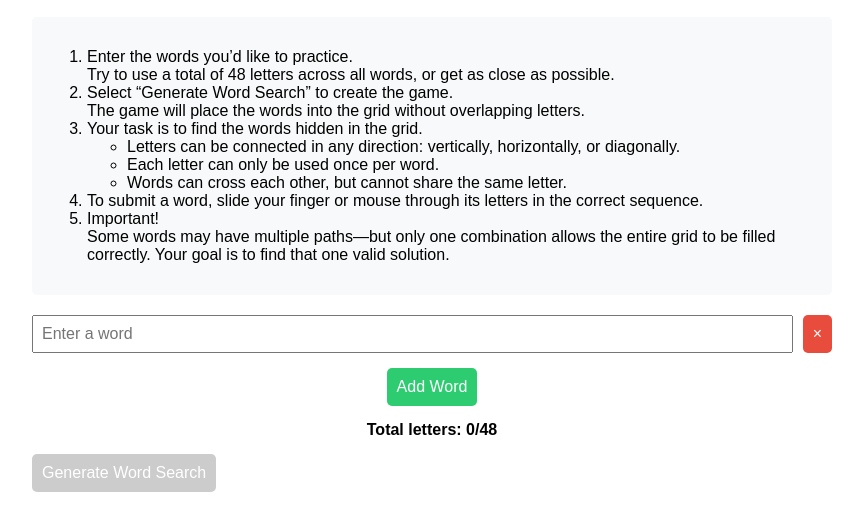
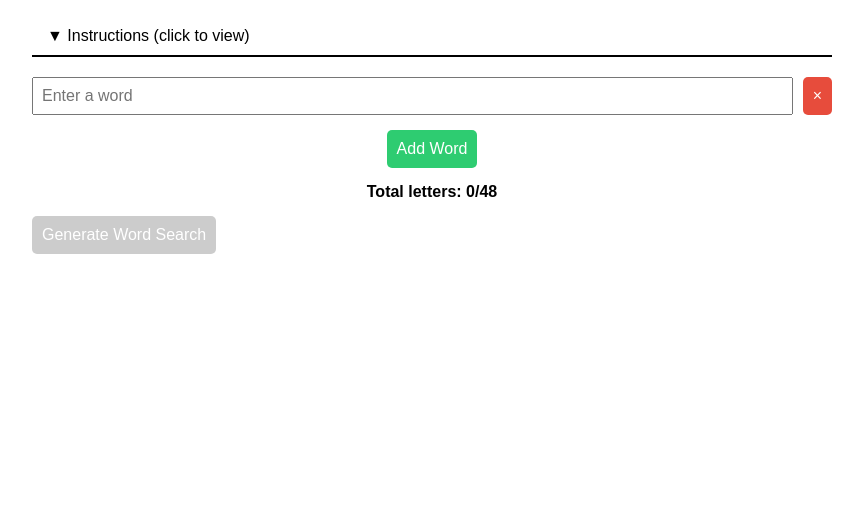
Before and after one commit to SneakyWords/SneakyWords.github.io, a plain HTML site: page create.html in a window 1280 px wide. Shown: the part 61-592 px from the top of the page, without its empty margins (208-1071 px from the left). Drawn offline with Linux system fonts and the light colour scheme.

Commit message:
Update create.html

```diff
--- a/create.html
+++ b/create.html
@@ -118,12 +118,39 @@
       font-weight: bold;
       color: #e74c3c;
     }
+    .instructions-container {
+      margin-bottom: 20px;
+    }
+
+    .instructions-toggle {
+      padding: 10px 15px;
+      background-color: white;
+      color: black;
+      border: none;
+      border-bottom: 2px solid black;
+      border-radius: 0;
+      cursor: pointer;
+      font-size: 16px;
+      display: block;
+      width: 100%;
+      text-align: left;
+      margin-bottom: 5px;
+    }
+
     .instructions {
       background-color: #f8f9fa;
       padding: 15px;
       border-radius: 5px;
       margin-bottom: 20px;
+      display: none;
+      overflow: hidden;
+      transition: height 0.3s ease;
     }
+
+    .instructions.show {
+      display: block;
+    }
+
     .word-list {
       display: flex;
       flex-wrap: wrap;
@@ -202,15 +229,7 @@
       display: none;
     }
 
-    /* Hide game control buttons on mobile */
-    @media screen and (max-width: 767px) {
-      .game-controls {
-        display: none;
-      }
-      .reset-button {
-        display: none;
-      }
-    }
+
   </style>
 </head>
 <body>
@@ -219,10 +238,14 @@
     <h1 style="margin: 0;">Sneaky Words</h1>
   </div>
 
-  <div class="instructions">
+  <div class="instructions-container">
+    <button class="instructions-toggle" onclick="toggleInstructions()">
+      <span id="instructions-arrow">▼</span> Instructions (click to view)
+    </button>
+    <div class="instructions" id="instructions-content">
       <ol>
-      <li>Enter the words you’d like to practice. <br> Try to use a total of 48 letters across all words, or get as close as possible.</li>
-      <li>Select “Generate Word Search” to create the game.<br>The game will place the words into the grid without overlapping letters.</li>
+        <li>Enter the words you'd like to practice. <br> Try to use a total of 48 letters across all words, or get as close as possible.</li>
+        <li>Select "Generate Word Search" to create the game.<br>The game will place the words into the grid without overlapping letters.</li>
         <li>Your task is to find the words hidden in the grid.</li>
         <ul>
           <li>Letters can be connected in any direction: vertically, horizontally, or diagonally.</li>
@@ -232,6 +255,7 @@
         <li>To submit a word, slide your finger or mouse through its letters in the correct sequence.</li>
         <li>Important!<br>Some words may have multiple paths—but only one combination allows the entire grid to be filled correctly. Your goal is to find that one valid solution.</li>
       </ol>
+    </div>
   </div>
 
   <div class="input-section">
@@ -928,8 +952,7 @@
         }
       }
 
-      function handleTouchEnd(e) {
-        if (isMouseDown) {
+      function handleTouchEnd(e) {        if (isMouseDown) {
           endSelection();
           e.preventDefault();
           e.stopPropagation();
@@ -1145,6 +1168,19 @@
         }
       });
     });
+
+    function toggleInstructions() {
+      const instructions = document.getElementById('instructions-content');
+      const arrow = document.getElementById('instructions-arrow');
+
+      if (instructions.classList.contains('show')) {
+        instructions.classList.remove('show');
+        arrow.textContent = '▼';
+      } else {
+        instructions.classList.add('show');
+        arrow.textContent = '▲';
+      }
+    }
   </script>
 </body>
 </html>
```
Lines whose indentation alone changed are shown as unchanged.
